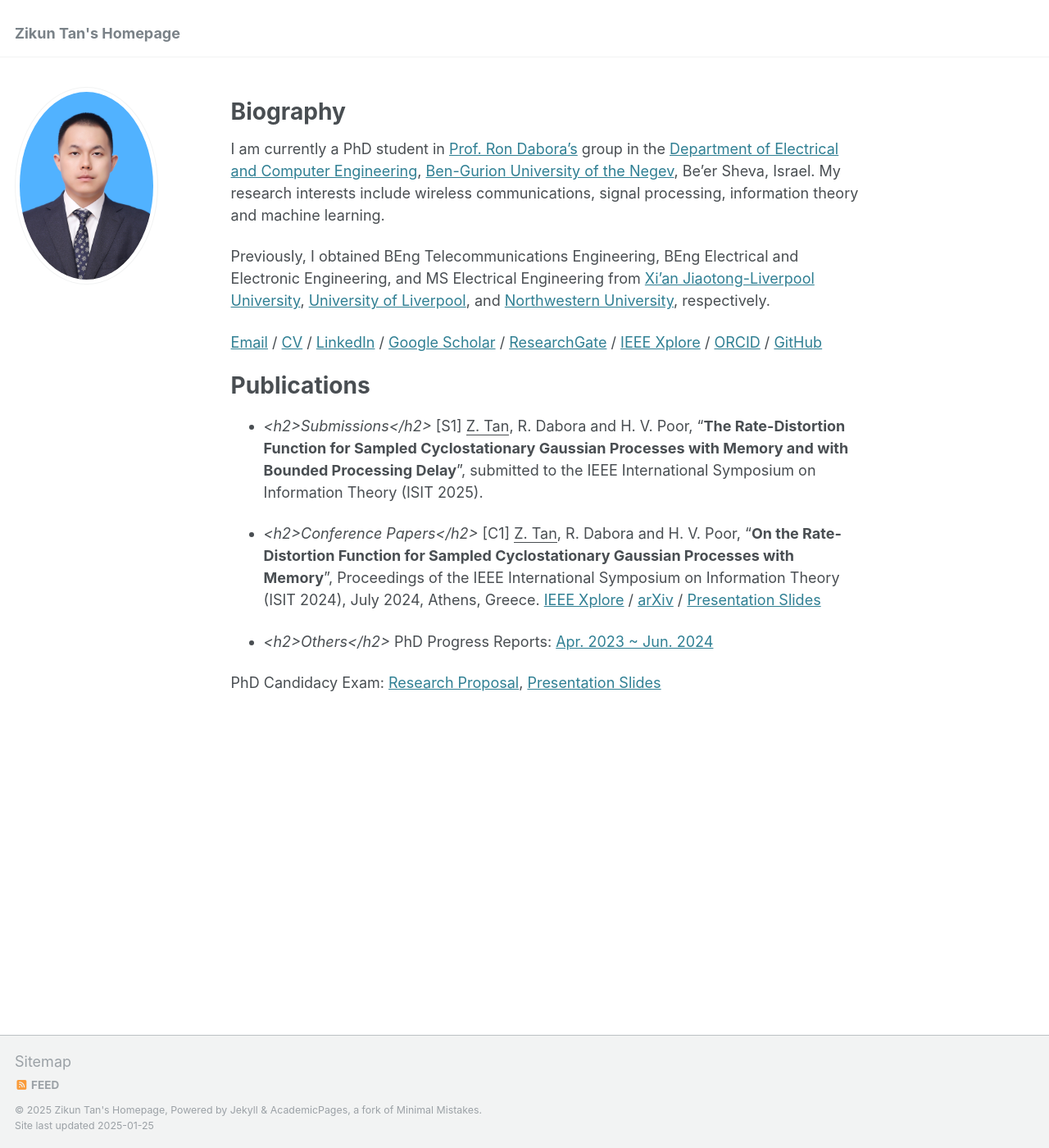
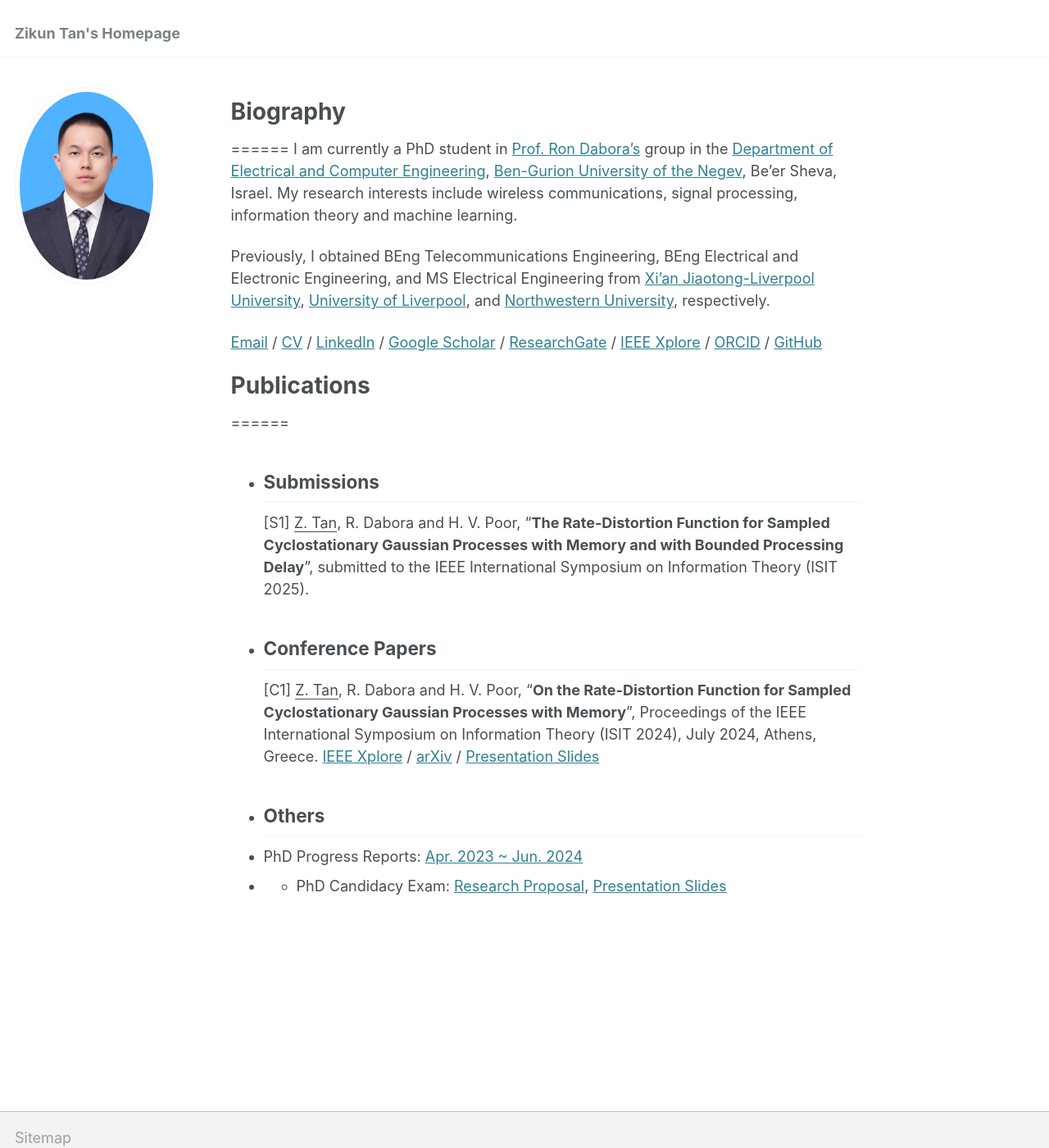
Before and after one commit to ZikunTan/zikuntan.github.io, a Jekyll site: the page built from _pages/about.md, in a window 1280 px wide and 1400 px high. Shown: the whole window at 82% size. Built offline with Jekyll 4.4.1, drawn with Linux system fonts in a browser that asks for light colours.

```diff
--- a/_pages/about.md
+++ b/_pages/about.md
@@ -7,7 +7,7 @@ redirect_from:
   - /about.html
 ---
 
-Biography
+<h1>Biography</h1>
 ======
 I am currently a PhD student in [Prof. Ron Dabora's](https://www.ee.bgu.ac.il/~daborona/) group in the [Department of Electrical and Computer Engineering](https://in.bgu.ac.il/en/engn/ece/Pages/default.aspx), [Ben-Gurion University of the Negev](https://www.bgu.ac.il/en/), Be'er Sheva, Israel. My research interests include wireless communications, signal processing, information theory and machine learning.
 
@@ -15,15 +15,14 @@ Previously, I obtained BEng Telecommunications Engineering, BEng Electrical and
 
 [Email](mailto:tanziku@post.bgu.ac.il) / [CV](files/Personal Curriculum Vitae - Zikun Tan - 20012024.pdf) / [LinkedIn](www.linkedin.com/in/zikun-tan-225806151) / [Google Scholar](https://scholar.google.com/citations?user=smHJO2MAAAAJ&hl=en) / [ResearchGate](https://www.researchgate.net/profile/Zikun-Tan) / [IEEE Xplore](https://ieeexplore.ieee.org/author/37088970671) / [ORCID](https://orcid.org/my-orcid?orcid=0009-0000-8969-7622) / [GitHub](https://github.com/ZikunTan)
 
-Publications
+<h1>Publications</h1>
 ======
-- *<h2>Submissions</h2>*
+- <h2>Submissions</h2>
 [S1]  <u>Z. Tan</u>, R. Dabora and H. V. Poor, "**The Rate-Distortion Function for Sampled Cyclostationary Gaussian Processes with Memory and with Bounded Processing Delay**", submitted to the IEEE International Symposium on Information Theory (ISIT 2025).
 
-- *<h2>Conference Papers</h2>*
+- <h2>Conference Papers</h2>
 [C1] <u>Z. Tan</u>, R. Dabora and H. V. Poor, "**On the Rate-Distortion Function for Sampled Cyclostationary Gaussian Processes with Memory**", Proceedings of the IEEE International Symposium on Information Theory (ISIT 2024), July 2024, Athens, Greece. [IEEE Xplore](https://ieeexplore.ieee.org/document/10619113) / [arXiv](https://arxiv.org/abs/2405.11405) / [Presentation Slides](files/IEEE ISIT 2024 Presentation Slides.pdf)
 
-- *<h2>Others</h2>*
-PhD Progress Reports: [Apr. 2023 ~ Jun. 2024](files/PhD Progress Report - Apr. 2023 ~ Jun. 2024.pdf)
-
-PhD Candidacy Exam: [Research Proposal](files/PhD Research Proposal_Zikun Tan_850058454.pdf), [Presentation Slides](files/PhD Candidacy Exam Slides_Zikun Tan_850058454.pdf)
+- <h2>Others</h2>
+- PhD Progress Reports: [Apr. 2023 ~ Jun. 2024](files/PhD Progress Report - Apr. 2023 ~ Jun. 2024.pdf)
+- - PhD Candidacy Exam: [Research Proposal](files/PhD Research Proposal_Zikun Tan_850058454.pdf), [Presentation Slides](files/PhD Candidacy Exam Slides_Zikun Tan_850058454.pdf)
```
